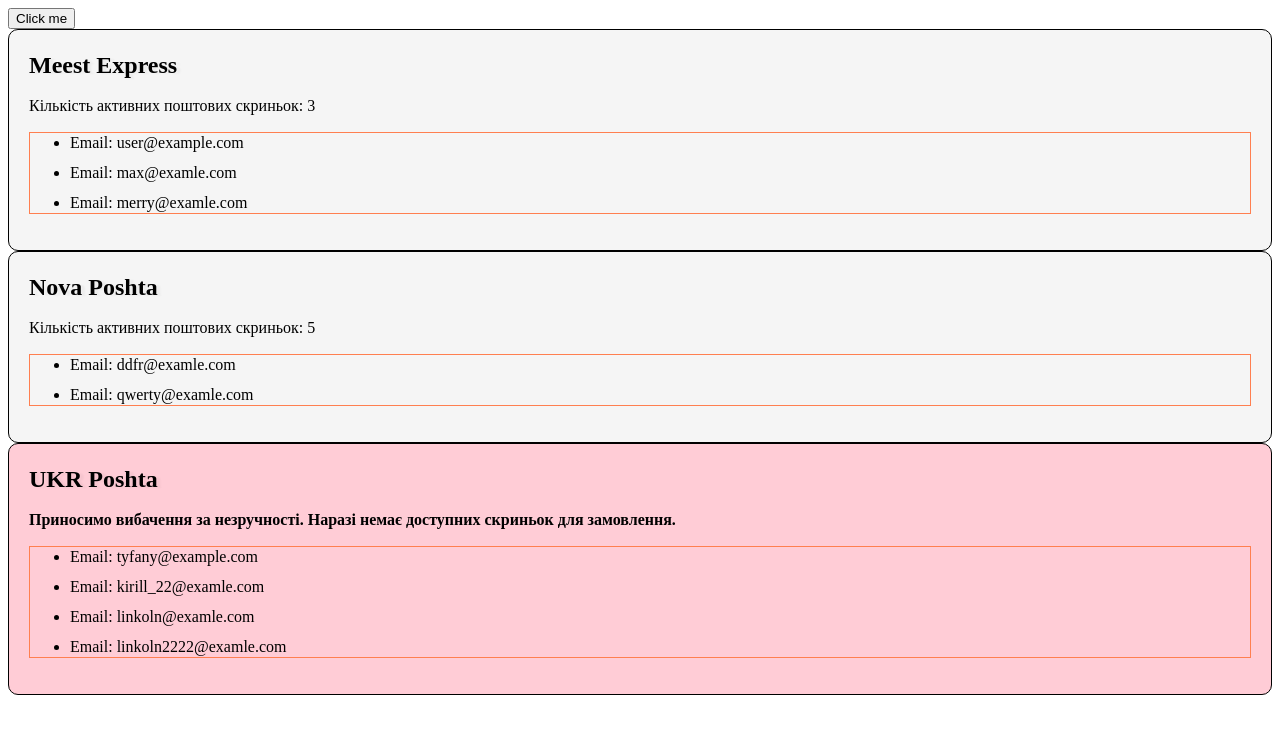
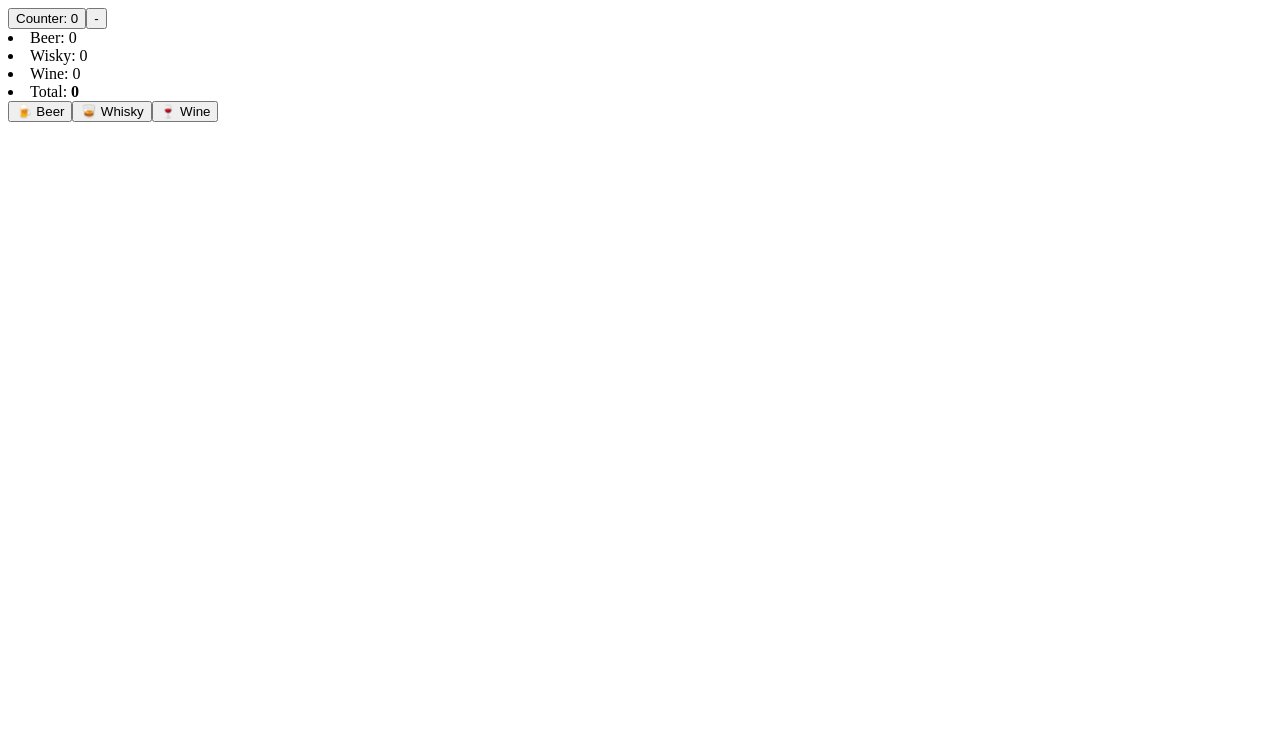
Before and after one commit to fedevychr/fs-98-react, a React (Vite) app: page / in a window 1280 px wide. Shown: the top 734 px of the page. Built offline with nearby package versions, Linux system fonts and the light colour scheme.

Commit message:
obj event, state, hook useState

```diff
--- a/src/App.jsx
+++ b/src/App.jsx
@@ -1,40 +1,52 @@
-import MailBox from './components/MailBox/MailBox';
+import { useState } from 'react';
+import DrinksCounter from './components/DrinksCounter/DrinksCounter';
+import DrinksValues from './components/DrinksValues/DrinksValues';
+// import MailBox from './components/MailBox/MailBox';
 
-import meestExpressUsers from './meestExspess.json';
-import novaPoshtaUsers from './novaPoshta.json';
-import ukrPoshtaUsers from './ukrPoshta.json';
-
-// const meestExpressUsers = [
-//   { id: "1", userEmail: "user@example.com" },
-//   { id: "2", userEmail: "max@examle.com" },
-//   { id: "3", userEmail: "merry@examle.com" },
-// ];
-// const novaPoshtaUsers = [
-//   { id: "22", userEmail: "ddfr@examle.com" },
-//   { id: "33", userEmail: "qwerty@examle.com" },
-// ];
-// const ukrPoshtaUsers = [
-//   { id: "111", userEmail: "tyfany@example.com" },
-//   { id: "222", userEmail: "kirill_22@examle.com" },
-//   { id: "333", userEmail: "linkoln@examle.com" },
-//   { id: "3443", userEmail: "linkoln2222@examle.com" },
-// ];
+// import meestExpressUsers from './meestExspess.json';
+// import novaPoshtaUsers from './novaPoshta.json';
+// import ukrPoshtaUsers from './ukrPoshta.json';
 
 function App() {
+  const [counter, setCounter] = useState(0);
+  const [drinks, setDrinks] = useState({ beer: 0, whisky: 0, wine: 0 });
+
+  // const key = 'label';
+  // const obj = {
+  // label: 'Some text',
+  // field: 'Some text field',
+  // };
+
+  // obj.label; // 'Some text'
+  // obj[key]; // 'Some text'
+
+  const handleLogDrink = drinkName => {
+    // drinkName -> 'beer' | 'whisky' | 'wine'
+    if (drinks[drinkName] === 2 && drinkName === 'beer') {
+      alert('Sorry, you exceded the beer limit. Please, choose another drink!');
+      return;
+    }
+    setDrinks({ ...drinks, [drinkName]: drinks[drinkName] + 1 });
+  };
+
+  const handleIncrementCounter = () => {
+    setCounter(counter + 1);
+  };
+
+  const handleDecrementCounter = () => {
+    if (counter === 0) return;
+
+    setCounter(counter - 1);
+  };
+
+  const drinksTotal = drinks.beer + drinks.whisky + drinks.wine;
+
   return (
     <div>
-      <button>Click me</button>
-      <MailBox
-        users={meestExpressUsers}
-        boxTitle="Meest Express"
-        mailBoxCount={3}
-      />
-      <MailBox
-        users={novaPoshtaUsers}
-        boxTitle="Nova Poshta"
-        mailBoxCount={5}
-      />
-      <MailBox users={ukrPoshtaUsers} boxTitle="UKR Poshta" />
+      <button onClick={handleIncrementCounter}>Counter: {counter}</button>
+      <button onClick={handleDecrementCounter}>-</button>
+      <DrinksValues drinks={drinks} total={drinksTotal} />
+      <DrinksCounter handleLogDrink={handleLogDrink} />
     </div>
   );
 }
--- /dev/null
+++ b/src/components/DrinksCounter/DrinksCounter.jsx
@@ -0,0 +1,11 @@
+const DrinksCounter = ({ handleLogDrink }) => {
+  return (
+    <div>
+      <button onClick={() => handleLogDrink('beer')}>🍺 Beer</button>
+      <button onClick={() => handleLogDrink('whisky')}>🥃 Whisky</button>
+      <button onClick={() => handleLogDrink('wine')}>🍷 Wine</button>
+    </div>
+  );
+};
+
+export default DrinksCounter;
--- /dev/null
+++ b/src/components/DrinksValues/DrinksValues.jsx
@@ -0,0 +1,16 @@
+// drinks -> {beer: 3, whisky: 2, wine: 1}
+
+const DrinksValues = ({ drinks, total }) => {
+  return (
+    <div>
+      <li>Beer: {drinks.beer}</li>
+      <li>Wisky: {drinks.whisky}</li>
+      <li>Wine: {drinks.wine}</li>
+      <li>
+        Total: <b>{total}</b>
+      </li>
+    </div>
+  );
+};
+
+export default DrinksValues;
```
